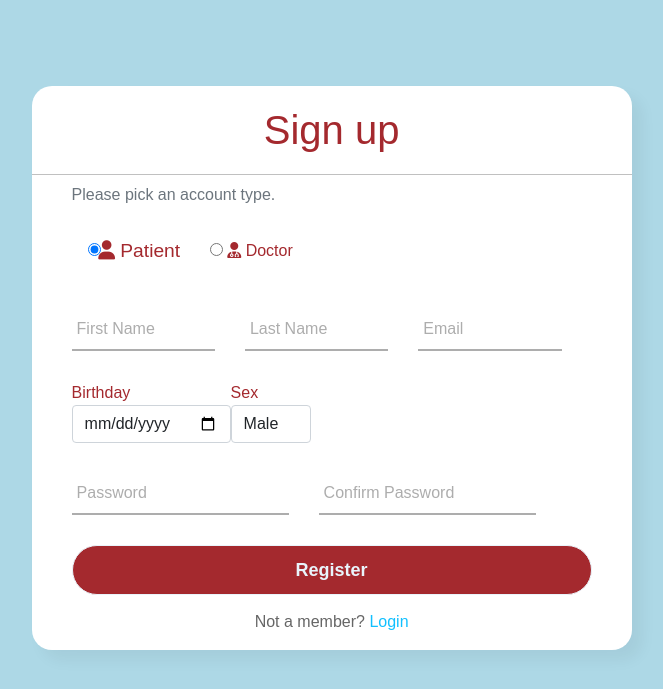
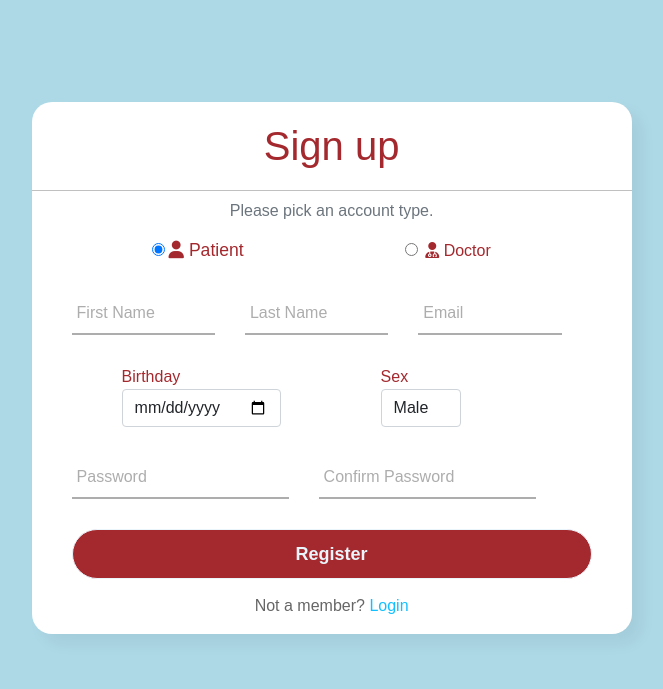
Before and after one commit to FreaQ03/Medicaide, a PHP site: page /register.php in a window 1280 px wide. Shown: the part 56-745 px from the top of the page, without its empty margins (334-997 px from the left). Run offline with PHP 8.4, Linux system fonts and the light colour scheme; some libraries are stand-ins or nearby versions.

Commit message:
register update center

```diff
--- a/css/signupcss.css
+++ b/css/signupcss.css
@@ -80,6 +80,11 @@ form .txt_field{
 .txt_field input:valid ~ span::before{
   width: 100%;
 }
+.box_field {
+  margin-right: 50px;
+  margin-left: 50px;
+}
+
 .pass{
   margin: -5px 0 20px 5px;
   color: #a6a6a6;
@@ -122,9 +127,8 @@ input[type="submit"]:hover{
 
 .userchoice {
   display: inline-block;
-  margin: 1rem !important;
-  background-color: white;
-    display: inline-block;
+  margin-right: 80px;
+  margin-left: 80px;
 
 }
 
@@ -134,9 +138,15 @@ input[type="submit"]:hover{
 }
 */
 
+#check_patient {
+  margin-right: 3px;
+}
+#check_doctor {
+  margin-right: 3px;
+}
 :checked+label {
   opacity: 100%;
-    transform: scale(1.2);
+    transform: scale(1.1);
     transition: transform 0.5s ;
     z-index: -1;
 }
--- a/register.php
+++ b/register.php
@@ -75,7 +75,7 @@
 
 
       <div class="form-group" id="account-container">
-        <p class="subheading" style="color: #6c757d;" align="left">Please pick an account type.</p>
+        <p class="subheading" style="color: #6c757d;" align="center">Please pick an account type.</p>
         <div class="userchoice">
           <input type="radio" id="check_patient" name="role" value="patient" checked>
           <label for="check_patient"><i class="fas fa-user"></i> Patient </label>
@@ -116,7 +116,7 @@
 
         <div class="box_field">
                 <div class="form-group registration">
-                  <label for="userSex" class="subheading">Sex</label>
+                  <label for="userSex">Sex</label>
                   <select class="form-control" id="userSex" name="sex">
                     <option value="1">Male</option>
                     <option value="2">Female</option>
```
